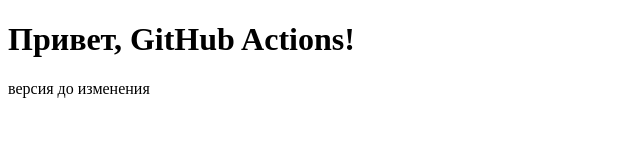
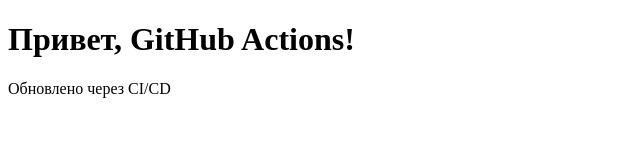
Before and after one commit to WhoWhoWhy/site-cicd, a plain HTML site: page index.html in a window 1280 px wide. Shown: the full height of the page, 0-640 px from the left. Drawn offline with Linux system fonts and the light colour scheme.

Commit message:
Update index.html

```diff
--- a/index.html
+++ b/index.html
@@ -7,6 +7,6 @@
 </head>
 <body>
 <h1>Привет, GitHub Actions!</h1>
-<p>версия до изменения</p>
+<p>Обновлено через CI/CD</p>
 </body>
 </html>
```
